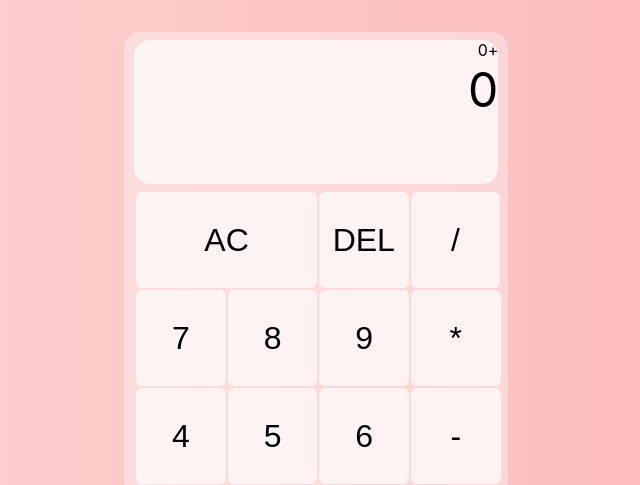
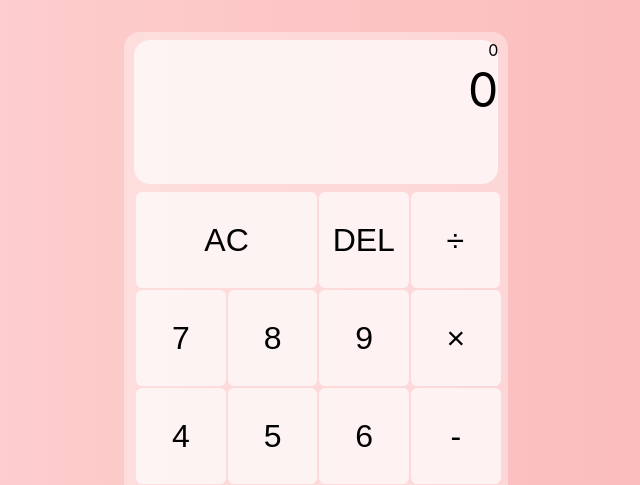
Before and after one commit to Visenna05/React-simple-calculator, a React (Create React App) app: page / in a window 1280 px wide. Shown: the top 485 px of the page, without its empty margins (324-964 px from the left). Built offline with nearby package versions, Linux system fonts and the light colour scheme.

Commit message:
Pierwsze wprowadzone zmiany

```diff
--- a/src/App.js
+++ b/src/App.js
@@ -6,13 +6,30 @@ import './App.css';
 function App() {
   const [actNumber, setActNumber] = useState(0);
   const [prevNumber, setPrevNumber] = useState(0);
+  const [operand, setOperand] = useState("");
 
-  const operator =()=>{
+  const operator =(action)=>{
     setPrevNumber(actNumber);
     setActNumber(0);
 
-
-
+    switch(action){
+      case 1:
+        setOperand('÷');
+        break;
+      case 2:
+        setOperand('×');
+        break;
+      case 3:
+        setOperand('-');
+        break;
+      case 4:
+        setOperand('+');
+  }
+  }
+  const deleting = ()=>{
+    setActNumber(0);
+    setPrevNumber(0);
+    setOperand("");
   }
 
   return (
@@ -21,27 +38,27 @@ function App() {
       <div className="screen">
         <div className="smallNumbers">
           <div className="prevNumber">{prevNumber}</div>
-          <div className="operation">+</div>
+          <div className="operation">{operand}</div>
         </div>
         <div className="actNumber">{actNumber}</div>
       </div>
 
       <div className="buttons">
-        <button className="twoplace" onClick={() => setActNumber(0)}>AC</button>
+        <button className="twoplace" onClick={deleting}>AC</button>
         <button className="oneplace" >DEL</button>
-        <button className="oneplace" onClick={operator}>/</button>
+        <button className="oneplace" onClick={() => operator(1)}>÷</button>
         <button className="oneplace" onClick={() => setActNumber(actNumber*10 + 7)}>7</button>
         <button className="oneplace" onClick={() => setActNumber(actNumber*10 + 8)}>8</button>
         <button className="oneplace" onClick={() => setActNumber(actNumber*10 + 9)}>9</button>
-        <button className="oneplace" onClick={operator}>*</button>
+        <button className="oneplace" onClick={() => operator(2)}>×</button>
         <button className="oneplace" onClick={() => setActNumber(actNumber*10 + 4)}>4</button>
         <button className="oneplace" onClick={() => setActNumber(actNumber*10 + 5)}>5</button>
         <button className="oneplace" onClick={() => setActNumber(actNumber*10 + 6)}>6</button>
-        <button className="oneplace" onClick={operator}>-</button>
+        <button className="oneplace" onClick={() => operator(3)}>-</button>
         <button className="oneplace" onClick={() => setActNumber(actNumber*10 + 1)}>1</button>
         <button className="oneplace" onClick={() => setActNumber(actNumber*10 + 2)}>2</button>
         <button className="oneplace" onClick={() => setActNumber(actNumber*10 + 3)}>3</button>
-        <button className="oneplace" onClick={operator}>+</button>
+        <button className="oneplace" onClick={() => operator(4)}>+</button>
         <button className="oneplace" >.</button>
         <button className="oneplace" onClick={() => setActNumber(actNumber*10 + 0)}>0</button>
         <button className="twoplace" onClick={operator}>=</button>
```
